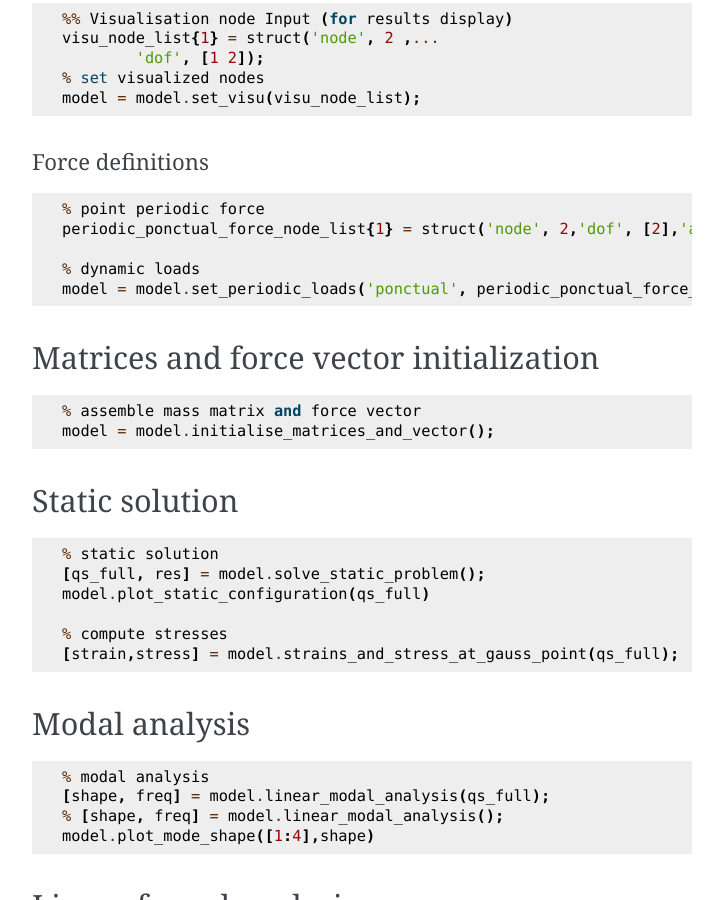
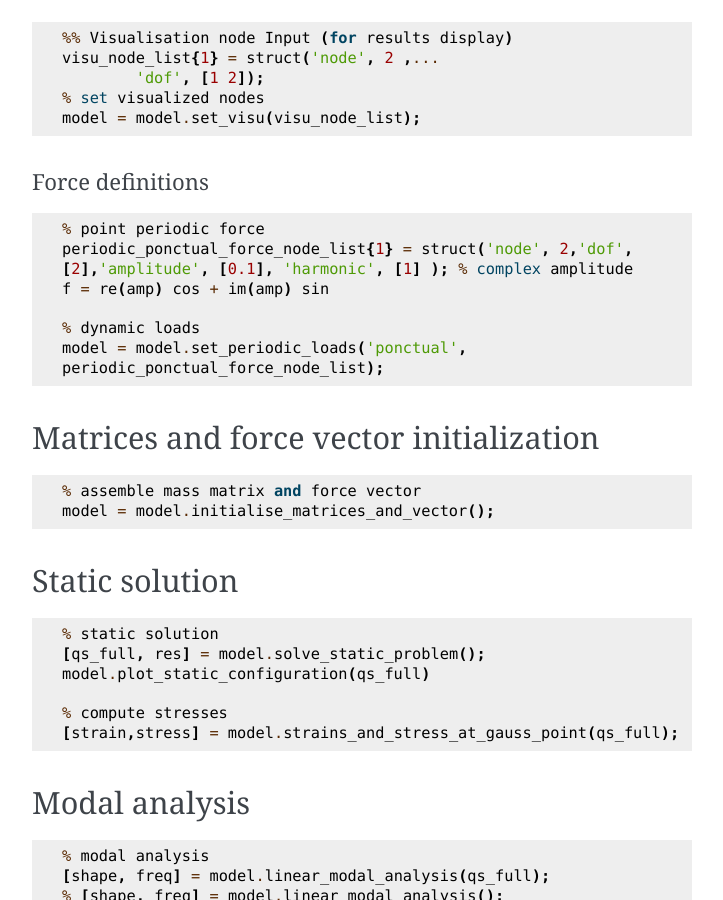
Before and after one commit to THREAD-3-2/NL_2D_FEM, a Sphinx documentation site: the page built from docs/walkthrough.rst, in a window 1280 px wide and 900 px high, scrolled down 2427 px. Shown: the whole window, without its empty margins (388-1111 px from the left). Built offline with Sphinx 7.4.7, drawn with Linux system fonts in a browser that asks for light colours.

```diff
--- a/docs/walkthrough.rst
+++ b/docs/walkthrough.rst
@@ -26,7 +26,8 @@ In the script, clean the state of Matlab:
 	clear
 	close all
 	clc
-	% dont forget to set the path (run set_src_path from the NonlinearFEM folder)
+	% dont forget to set the path
+	%(run set_src_path from the NonlinearFEM folder)
 
 Then create a new FE model:
 
@@ -140,10 +141,13 @@ Force definitions
 .. code-block::
 
 	% point periodic force
-	periodic_ponctual_force_node_list{1} = struct('node', 2,'dof', [2],'amplitude', [0.1], 'harmonic', [1] ); % complex amplitude f = re(amp) cos + im(amp) sin
+	periodic_ponctual_force_node_list{1} = struct('node', 2,'dof',
+	[2],'amplitude', [0.1], 'harmonic', [1] ); % complex amplitude
+	f = re(amp) cos + im(amp) sin
 
 	% dynamic loads
-	model = model.set_periodic_loads('ponctual', periodic_ponctual_force_node_list);
+	model = model.set_periodic_loads('ponctual',
+	periodic_ponctual_force_node_list);
 
 
 Matrices and force vector initialization
```
